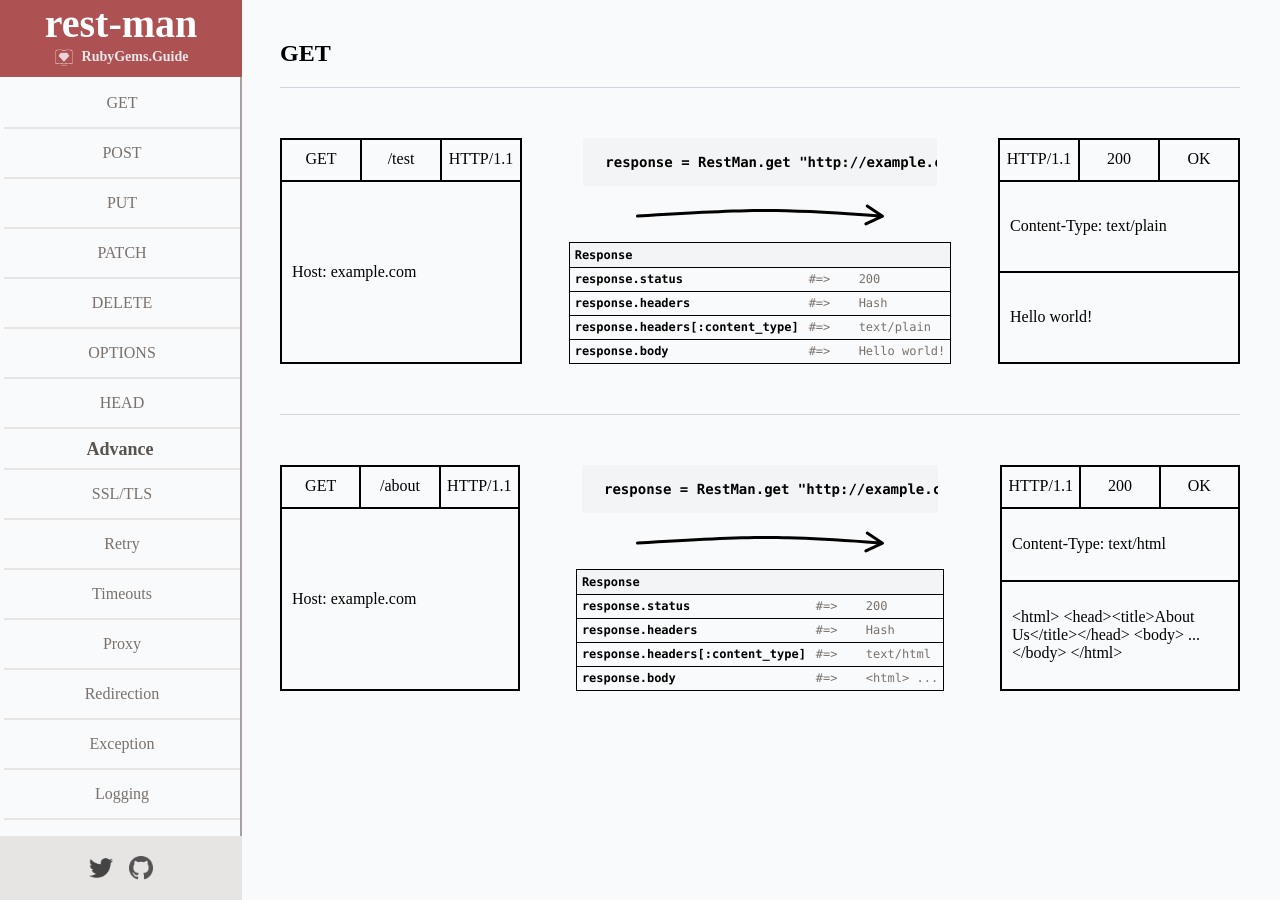
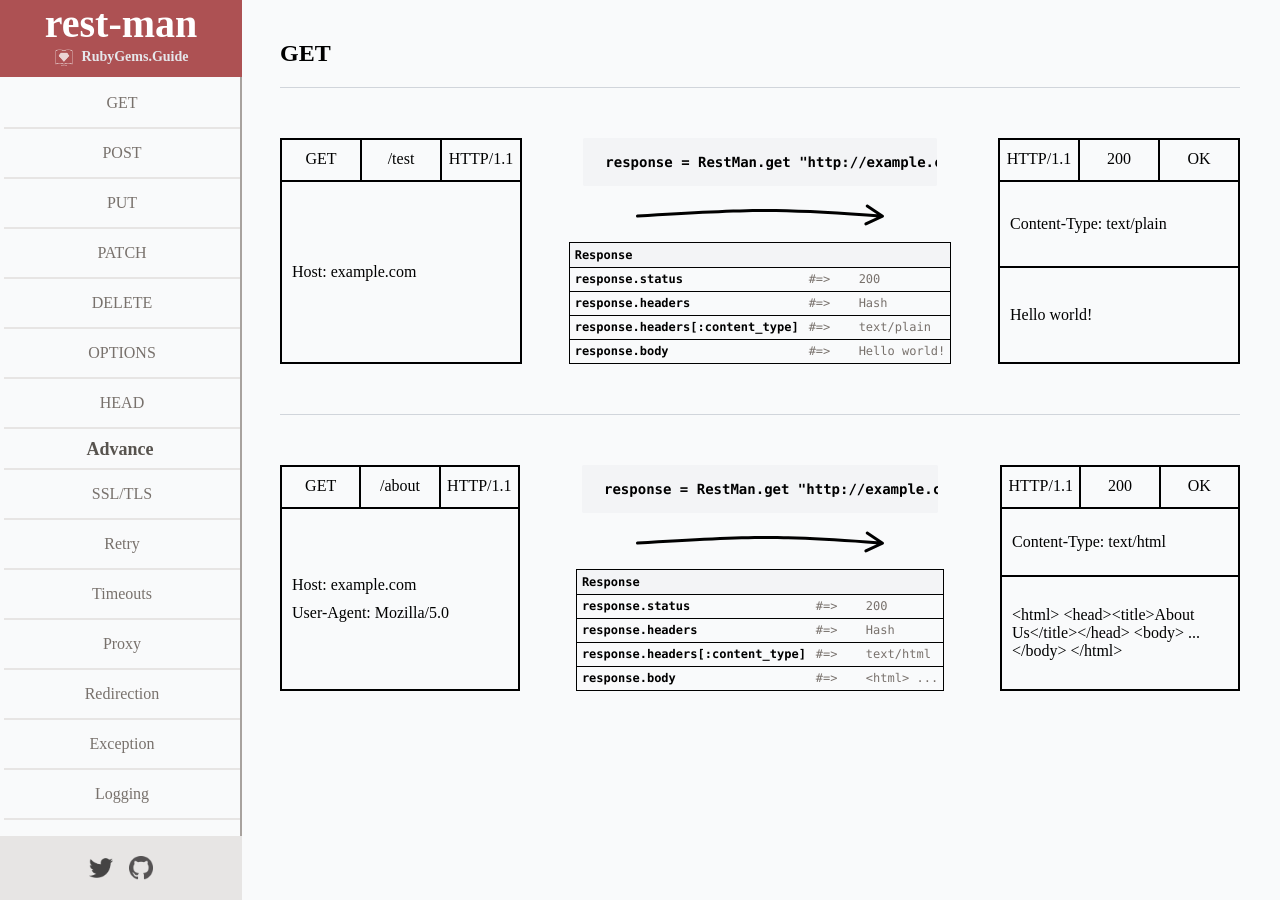
Before and after one commit to rubygemsguide/rubygemsguide, a Jekyll site: the page built from _posts/rest-man/request/get.md, in a window 1280 px wide. Built offline with Jekyll 4.4.1, drawn with Linux system fonts in a browser that asks for light colours.

Commit message:
Put headers in the same box

```diff
--- a/_data/rest_man.yml
+++ b/_data/rest_man.yml
@@ -32,6 +32,7 @@
         http_version: HTTP/1.1
         http_headers:
           - "Host: example.com"
+          - "User-Agent: Mozilla/5.0"
         User-Agent: Mozilla/5.0
       response:
         http_version: HTTP/1.1
--- a/_includes/rest-man/request-example.html
+++ b/_includes/rest-man/request-example.html
@@ -7,9 +7,11 @@
     <div class="http-method">{{ request.http_method }}</div>
     <div class="request-target">{{ request.request_target }}</div>
     <div class="http-version">{{ request.http_version }}</div>
+    <div class="http-headers">
       {% for header in request.http_headers %}
         <div class="http-header">{{ header }}</div>
       {% endfor %}
+    </div>
   </div>
 
   <div class="code-box">
@@ -31,9 +33,11 @@
     <div class="http-version">{{ response.http_version }}</div>
     <div class="status-code">{{ response.status_code }}</div>
     <div class="status-text">{{ response.status_text }}</div>
+    <div class="http-headers">
       {% for header in response.http_headers %}
         <div class="http-header">{{ header }}</div>
       {% endfor %}
+    </div>
     <div class="http-body">{{ response.http_body | escape }}</div>
   </div>
 </div>
--- a/_sass/rest-man/post/code-example.scss
+++ b/_sass/rest-man/post/code-example.scss
@@ -42,15 +42,20 @@
   padding: 10px 0;
 }
 
-.http-header {
+.http-headers {
   grid-column: 1 / span 3;
   border: 2px solid black;
   margin: -2px;
-  padding: 20px 10px;
+  padding: 10px;
+  display: flex;
+  flex-direction: column;
+  align-items: flex-start;
+  justify-content: center;
+}
+
+.http-header {
   text-align: left;
-  display: flex;
-  align-items: center;
-  justify-content: flex-start;
+  padding: 5px 0;
 }
 
 /*
```
Lines whose indentation alone changed are shown as unchanged.
